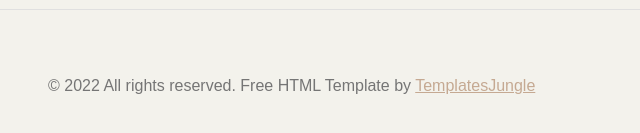
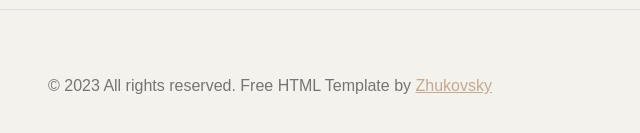
Before and after one commit to AlexNilson-hub/book_site, a plain HTML site: page index.html in a window 1280 px wide. Shown: the part 10230-10363 px from the top of the page, 27-667 px from the left. Drawn offline with Linux system fonts and the light colour scheme; files whose address does not match are found by name.

Commit message:
Update index.html

```diff
--- a/index.html
+++ b/index.html
@@ -1062,7 +1062,7 @@
 					<div class="row">
 
 						<div class="col-md-6">
-							<p>© 2022 All rights reserved. Free HTML Template by <a href="https://www.templatesjungle.com/" target="_blank">TemplatesJungle</a></p>
+							<p>© 2023 All rights reserved. Free HTML Template by <a href="https://github.com/AlexNilson-hub" target="_blank">Zhukovsky</a></p>
 						</div>
 
 						<div class="col-md-6">
```
